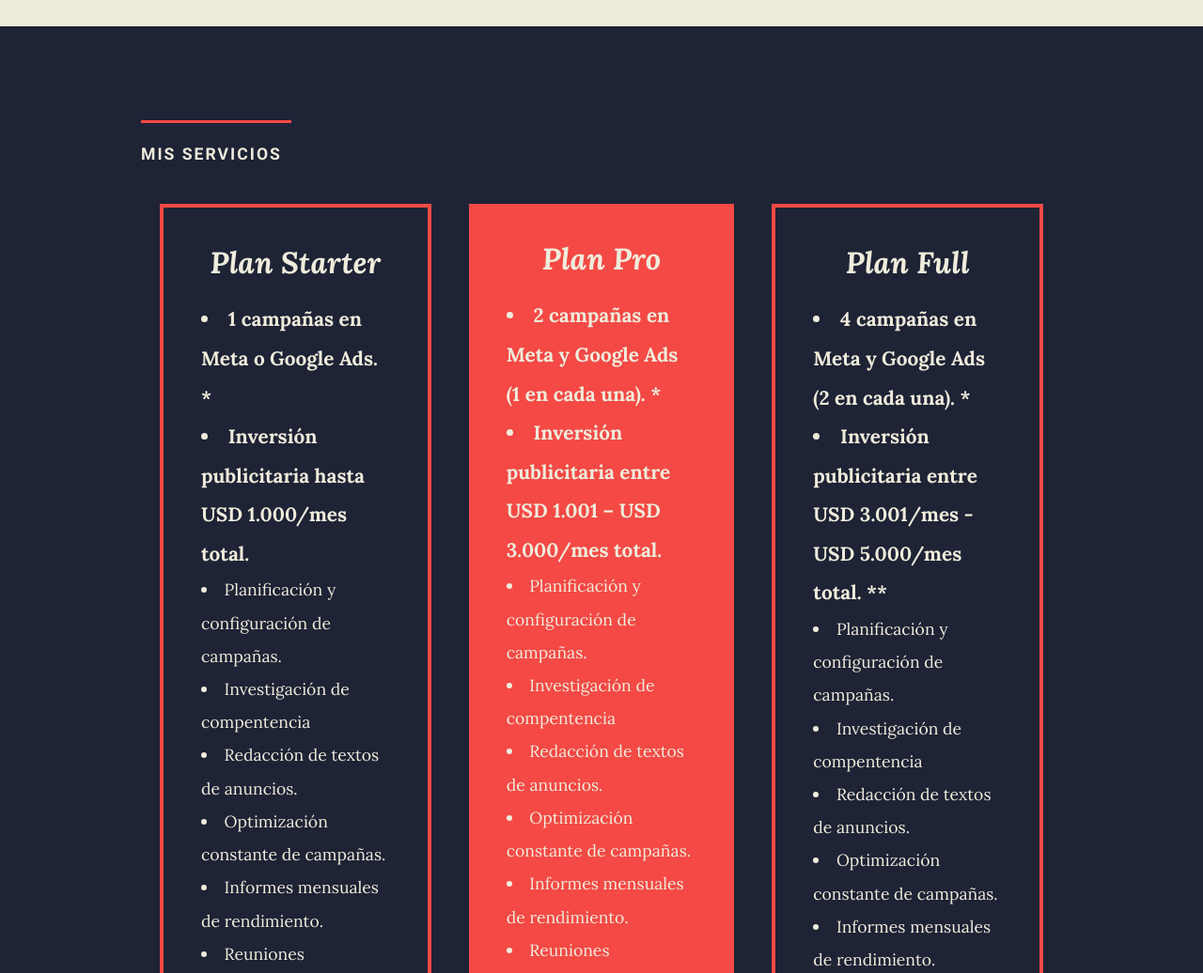
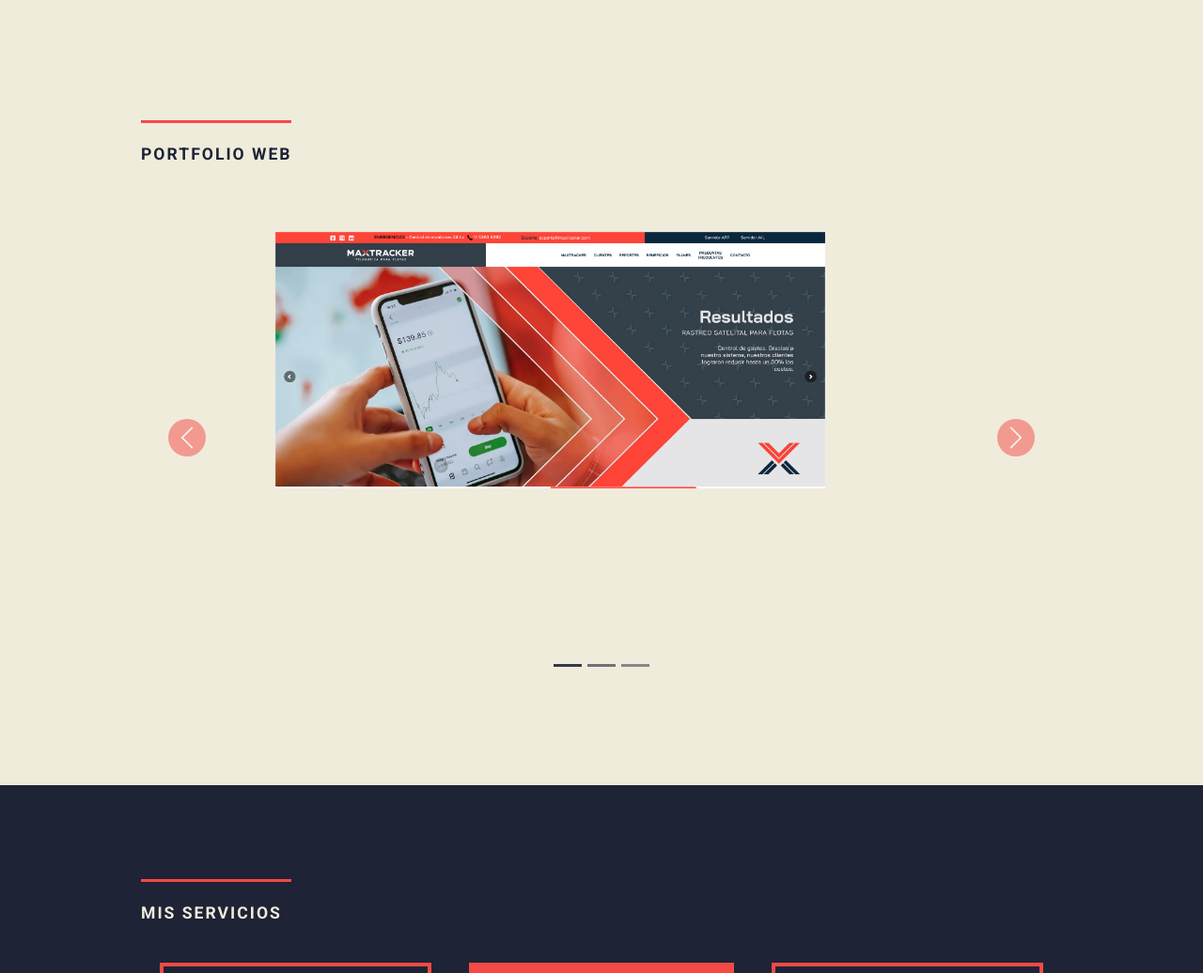
Before and after one commit to FrancoRaya/portfolio, a website: page index.html in a window 1280 px wide. Shown: the part 4860-5896 px from the top of the page at 94% size. Drawn offline with nearby package versions, Linux system fonts and the light colour scheme; grey boxes are pictures that could not be loaded.

Commit message:
web ubdate

```diff
--- a/index.html
+++ b/index.html
@@ -371,7 +371,7 @@
 
 
         <!-- Mis proyectos de análisis de datos -->
-        <section class="portfolio" id="portfolio">
+        <section class="portfolio">
             <div class="seccion-titulo" >
                 <div class="divisor"></div>
                 <span>
@@ -415,6 +415,57 @@
             </a>
         </section>
         <!-- Fin Mis proyectos de análisis de datos -->
+
+        <section class="portfolio">
+            <div class="seccion-titulo" >
+                <div class="divisor"></div>
+                <span>
+                    Portfolio web
+                </span>
+            </div>
+
+            <div id="portfolioweb" class="carousel slide portfolio-carrusel " data-bs-ride="carousel">
+                <div class="carousel-indicators portfolio-carrusel-indicadores">
+                    <button type="button" data-bs-target="#carouselExampleCaptions" data-bs-slide-to="0" class="active" aria-current="true" aria-label="Slide 1"></button>
+                    <button type="button" data-bs-target="#carouselExampleCaptions" data-bs-slide-to="1" aria-label="Slide 2"></button>
+                    <button type="button" data-bs-target="#carouselExampleCaptions" data-bs-slide-to="2" aria-label="Slide 3"></button>
+                </div>
+
+                <div class="carousel-inner portfolio-carrusel-box">
+                    <div class="carousel-item active portfolio-carrusel-item">
+                        <a class="boton3" href="https://maxtracker.com" target="blank">
+                            <img src="./imagenes/maxtracker.png" class="w-75 portfolio-carrusel-img" alt="maxtracker">
+                        </a>
+                    </div>
+
+                    <div class="carousel-item portfolio-carrusel-item">
+                        <a class="boton3" href="https://metrocubico.com.ar" target="blank">
+                            <img src="./imagenes/metrocubico.png" class="w-75 portfolio-carrusel-img" alt="metrocubico" >
+                        </a>
+                    </div>
+
+                    <div class="carousel-item portfolio-carrusel-item">
+
+                        <a class="boton3" href="https://synagroweb.com" target="blank">
+                            <img src="./imagenes/synagro.png" class="w-75 portfolio-carrusel-img" alt="synagro" >
+                        </a>
+                    </div>
+                </div>
+
+                <button class="carousel-control-prev portfolio-carrusel-btn" type="button" data-bs-target="#portfolioweb" data-bs-slide="prev">
+                    <span class="carousel-control-prev-icon" aria-hidden="true"></span>
+                    <span class="visually-hidden">Previous</span>
+                </button>
+                <button class="carousel-control-next portfolio-carrusel-btn" type="button" data-bs-target="#portfolioweb" data-bs-slide="next">
+                    <span class="carousel-control-next-icon" aria-hidden="true"></span>
+                    <span class="visually-hidden">Next</span>
+                </button>
+            </div>
+        </section>
+
+        </section>
+
+
         <!-- Fin portfolio -->
 
 
```
Also changed, not shown: en/index-en.html (+47 -0 lines), imagenes/maxtracker.png (added), imagenes/synagro.png (added), 2 other files.
